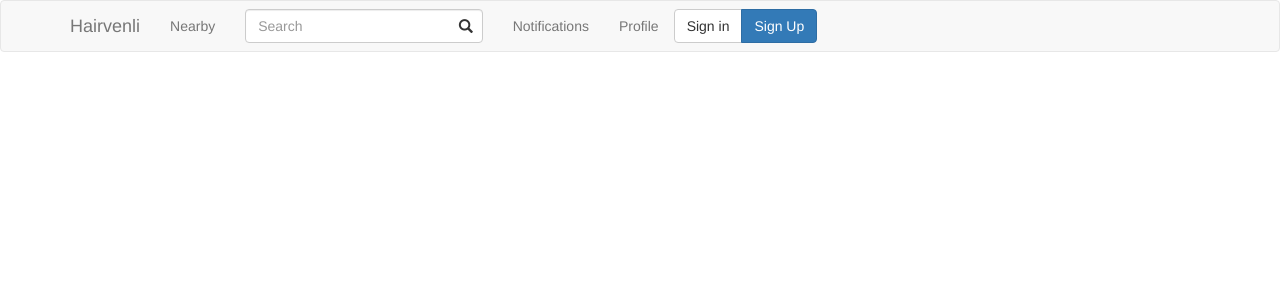
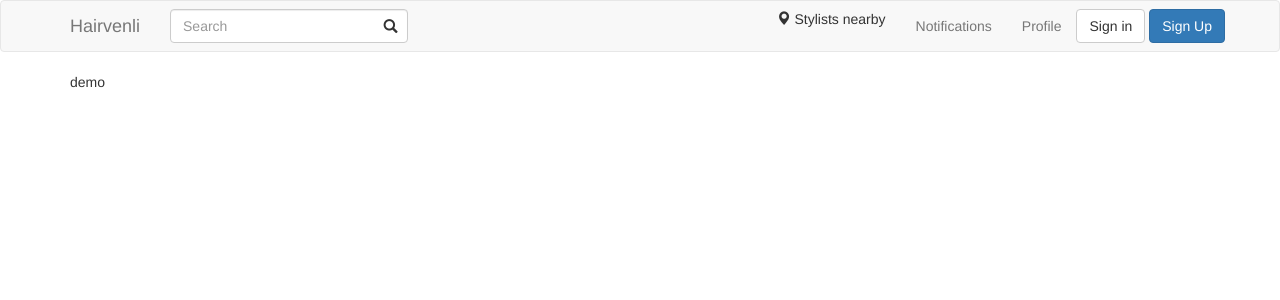
Before and after one commit to clerkDacod/hairvenli, a PHP site: page / in a window 1280 px wide. Shown: the top 300 px of the page. Run offline with PHP 8.4, Linux system fonts and the light colour scheme; some libraries are stand-ins or nearby versions.

Commit message:
Geolocation demo working

```diff
--- a/head.php
+++ b/head.php
@@ -1,5 +1,7 @@
-<meta charset="utf-8">
+  <meta charset="utf-8">
   <meta name="viewport" content="width=device-width, initial-scale=1">
   <link rel="stylesheet" href="https://maxcdn.bootstrapcdn.com/bootstrap/3.3.7/css/bootstrap.min.css">
   <script src="https://ajax.googleapis.com/ajax/libs/jquery/3.1.1/jquery.min.js"></script>
   <script src="https://maxcdn.bootstrapcdn.com/bootstrap/3.3.7/js/bootstrap.min.js"></script>
+  <link rel="stylesheet" type="text/css" href="style/client.css">
+  <script type="text/javascript" src="scripts/geolocationSearch.js"></script>
--- a/header.php
+++ b/header.php
@@ -5,8 +5,8 @@
 		</div>
 
 		<ul class="nav navbar-nav">
-	 		<li> <a href="#">Nearby</a></li>
-	 		<li> <form class="navbar-form" role="search">
+
+			<li> <form class="navbar-form" role="search">
 				 <div class="form-group has-feedback has-feedback-left">
 
 				 	<input type="text" class="form-control" placeholder="Search" />
@@ -14,14 +14,23 @@
 				 </div>
 
 	 		</form></li>
+
+		</ul>
+
+		<div class="navbar-right sign">
+			<button type="button" class="btn btn-default navbar-btn">Sign in</button>
+			<button type="button" class="btn btn-primary navbar-btn">Sign Up </button>
+		</div>
+
+		<ul class="nav navbar-nav navbar-right">
+
+
+	 		<li id="stylistsNearby" class="navbar-form"><span class="glyphicon glyphicon-map-marker"></span> Stylists nearby</li>
 	 		<li> <a href="#">Notifications</a></li>
 	 		<li > <a  href="#">Profile</a></li>
 	 	</ul>
 
-		<div class="btn-group">
-			<button type="button" class="btn btn-default navbar-btn">Sign in</button>
-			<button type="button" class="btn btn-primary navbar-btn">Sign Up </button>
-		</div>
+
 
 
 	</div>
--- a/index.php
+++ b/index.php
@@ -7,4 +7,6 @@
 	<?php require_once("head.php"); ?>
 </head>
 	<?php require_once("header.php"); ?>
+
+	<div id="demo" class="container">demo<div>
 </html>
```
Also changed, not shown: proximity/index (2).php (deleted, +0 -16 lines).
